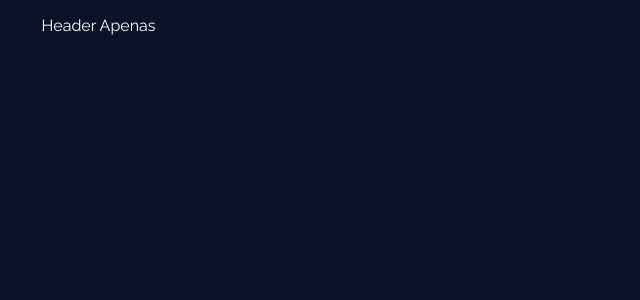
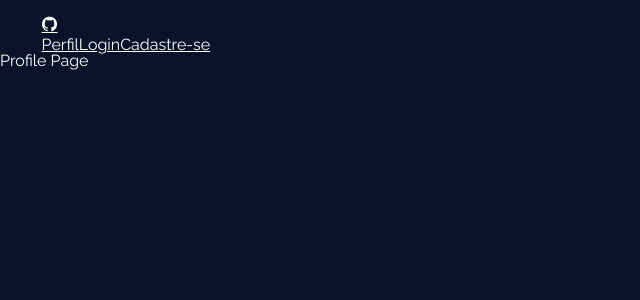
Before and after one commit to caio303/crud-react, a React (Create React App) app: page /perfil in a window 1280 px wide. Shown: the top 300 px of the page, without its empty margins (0-640 px from the left). Built offline with nearby package versions, Linux system fonts and the light colour scheme.

Commit message:
react router added

```diff
--- a/package.json
+++ b/package.json
@@ -43,6 +43,7 @@
     ]
   },
   "devDependencies": {
+    "@types/react-router-dom": "^5.3.3",
     "@types/styled-components": "^5.1.24"
   }
 }
--- a/src/App.tsx
+++ b/src/App.tsx
@@ -1,11 +1,21 @@
 import React from 'react';
 import { Header } from './components/Header/index'
 import { GlobalStyles } from './GlobalStyles';
+import { Routes, Route, Navigate } from 'react-router-dom';
+import { SignInPage } from './pages/SignInPage';
+import { SignUpPage } from './pages/SignUpPage';
+import { ProfilePage } from './pages/ProfilePage'
 
 function App() {
   return (
     <>
       <Header/>
+      <Routes>
+        <Route path='/' element={<Navigate to="/login" />}/>
+        <Route path='/login' element={<SignInPage />}/>
+        <Route path='/cadastro' element={<SignUpPage />}/>
+        <Route path='/perfil' element={<ProfilePage />}/>
+      </Routes>
       <GlobalStyles/>
     </>
   );
--- a/src/components/Header/index.tsx
+++ b/src/components/Header/index.tsx
@@ -1,7 +1,24 @@
+import { Link} from 'react-router-dom';
+
 import { Container } from './styles';
 
 export const Header = () => (
     <Container>
-        Header Apenas
+        <div id='logo'>
+            <a href='https://github.com/caio303?tab=repositories'>
+                <i className="devicon-github-original"></i>
+            </a>
+        </div>
+        <nav>
+            <Link to="/perfil">
+                Perfil
+            </Link>
+            <Link to="/login">
+                Login
+            </Link>
+            <Link to="/cadastro">
+                Cadastre-se
+            </Link>
+        </nav>
     </Container>
 )
--- a/src/index.tsx
+++ b/src/index.tsx
@@ -1,10 +1,13 @@
 import React from 'react';
 import ReactDOM from 'react-dom';
 import App from './App';
+import { BrowserRouter } from 'react-router-dom';
 
 ReactDOM.render(
   <React.StrictMode>
-    <App />
+    <BrowserRouter>
+      <App />
+    </BrowserRouter>
   </React.StrictMode>,
   document.getElementById('root')
 );
--- /dev/null
+++ b/src/pages/ProfilePage.tsx
@@ -0,0 +1,3 @@
+export const ProfilePage = () => (
+    <main>Profile Page</main>
+)
--- /dev/null
+++ b/src/pages/SignInPage.tsx
@@ -0,0 +1,3 @@
+export const SignInPage = () => (
+    <main>SignIn Page</main>
+)
--- /dev/null
+++ b/src/pages/SignUpPage.tsx
@@ -0,0 +1,3 @@
+export const SignUpPage = () => (
+    <main>SignUp Page</main>
+)
```
Also changed, not shown: 2 other files (tests, documents, lock files or other folders).
